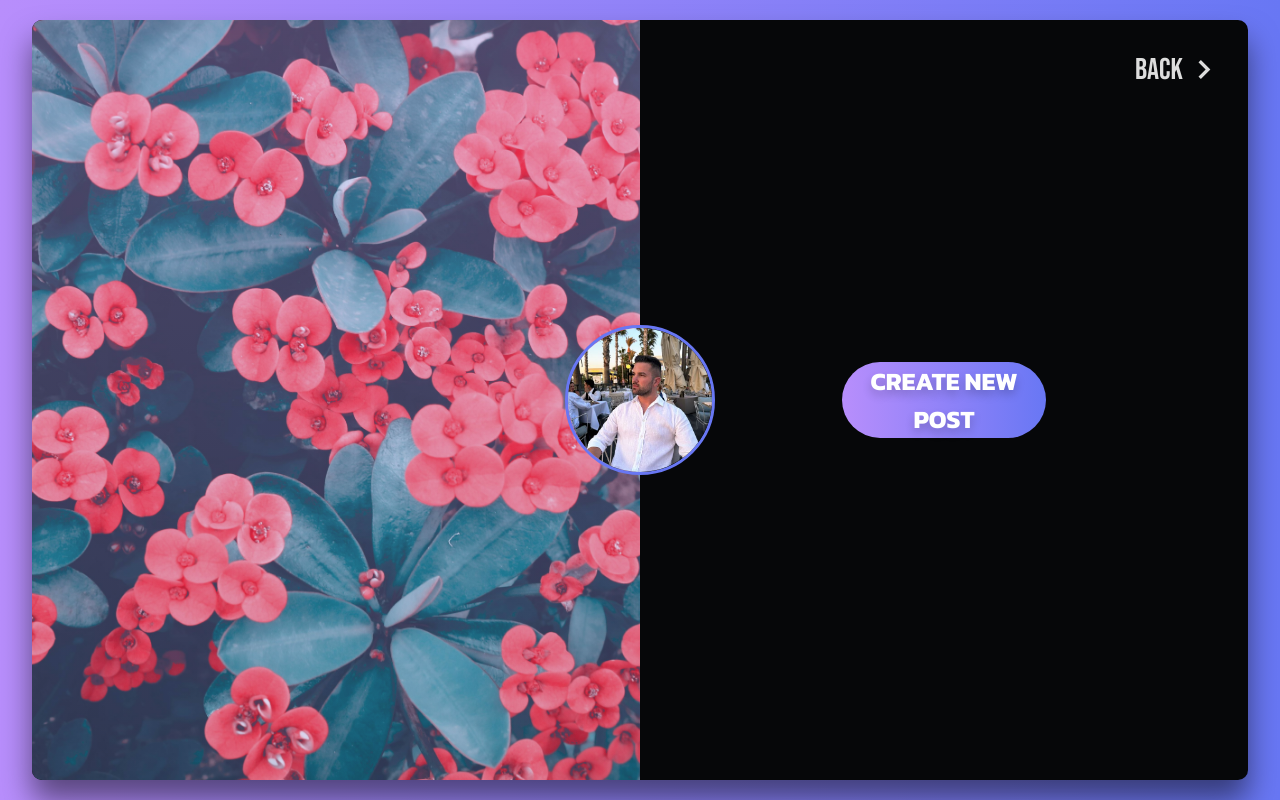
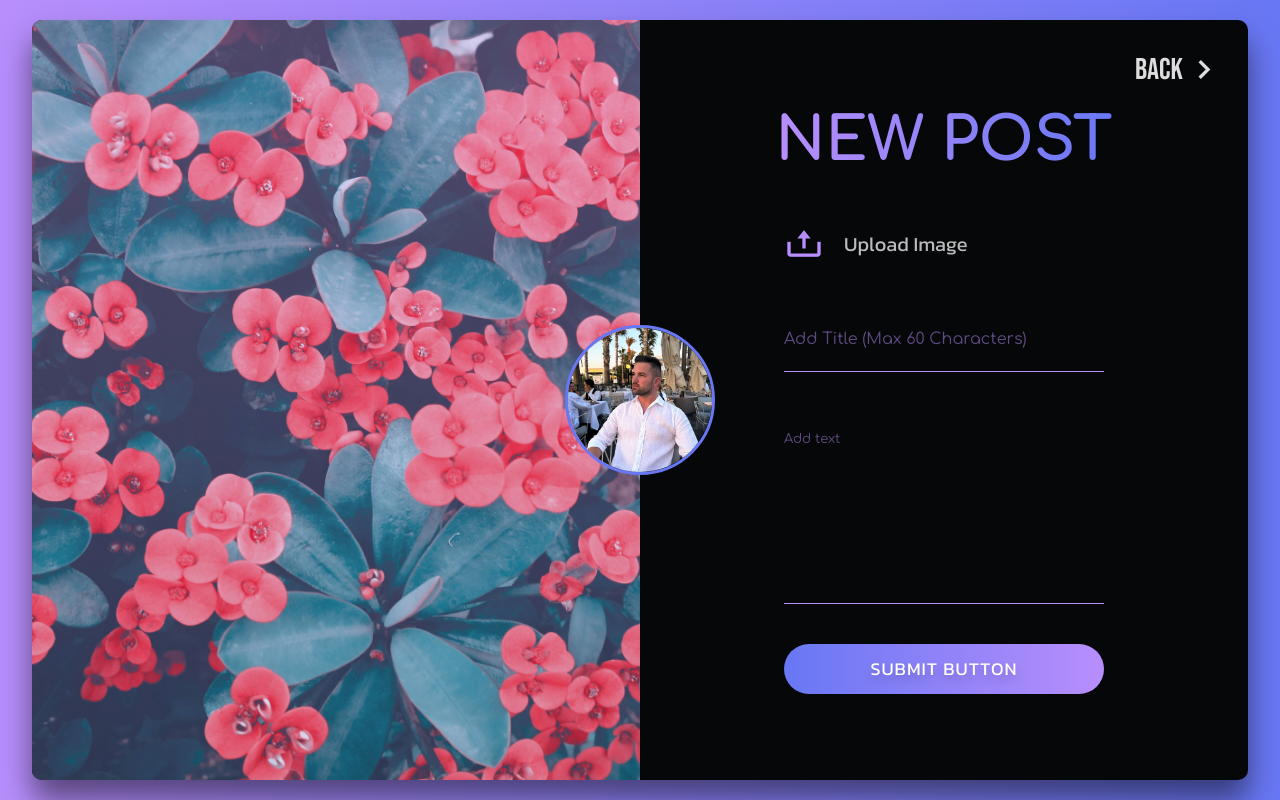
Before and after one commit to BuliDev/dailyscoop, a React (Vite) app: page / in a window 1280 px wide. Built offline with nearby package versions, Linux system fonts and the light colour scheme.

Commit message:
Create & Customize Form

```diff
--- a/src/Components/Blogs.css
+++ b/src/Components/Blogs.css
@@ -52,6 +52,96 @@
     transform: translateY(.2rem);
 }
 
+.blogs-right-form {
+    display: flex;
+    flex-direction: column;
+    align-items: center;
+    row-gap: 5rem;
+}
+
+.blogs-right-form h1 {
+    font-family: 'Comfortaa', sans-serif;
+    font-size: clamp(2rem, 5cqi, 6rem);
+    text-transform: uppercase;
+    background: linear-gradient(to right, #b88efc, #6877f4);
+    -webkit-background-clip: text;
+    -webkit-text-fill-color: transparent;
+}
+
+.blogs-right-form form {
+    display: flex;
+    flex-direction: column;
+    row-gap: 4rem;
+}
+
+.file-upload {
+    display: flex;
+    align-items: center;
+    column-gap: 2rem;
+    font-size: 2rem;
+    color: #bbb;
+    cursor: pointer;
+}
+
+.file-upload i {
+    font-size: 4rem;
+    color: #b88efc;
+}
+
+.blogs-right-form input[type="file"] {
+    display: none;
+}
+
+.title-input {
+    font-size: 1.8rem;
+}
+
+.title-input, .text-input {
+    width: clamp(15rem, 25cqi, 45rem);
+    background: transparent;
+    border: none;
+    border-bottom: .1rem solid #b88efc;
+    padding: 2rem 0;
+    color: #ddd;
+}
+
+.text-input {
+    aspect-ratio: 5 / 3;
+    resize: none;
+}
+
+.title-input::placeholder, .text-input::placeholder {
+    font-family: 'Comfortaa', sans-serif;
+    font-size: 1.3rem;
+    color: #b88efc;
+    opacity: .5;
+}
+
+.title-input::placeholder {
+    font-size: 1.6rem;
+}
+
+.title-input:focus::placeholder, .text-input:focus::placeholder {
+    color: transparent;
+}
+
+.submit-btn {
+    height: 5rem;
+    background: linear-gradient(to left, #b88efc, #6877f4);
+    border: none;
+    border-radius: 5rem;
+    font-size: 1.8rem;
+    color: #fff;
+    text-transform: uppercase;
+    letter-spacing: .1rem;
+    text-shadow: 0 .5rem 1rem rgba(0, 0, 0, .2);
+    cursor: pointer;
+}
+
+.submit-btn:active {
+    transform: translateY(.2rem);
+}
+
 .blogs-close-btn {
     position: absolute;
     top: 3rem;
--- a/src/Components/Blogs.jsx
+++ b/src/Components/Blogs.jsx
@@ -9,7 +9,27 @@ const Blogs = () => {
         <img src={userImg} alt="User Image" />
       </div>
       <div className="blogs-right">
-        <button className="post-btn">Create New Post</button>
+        {/* <button className="post-btn">Create New Post</button> */}
+        <div className="blogs-right-form">
+          <h1>New Post</h1>
+          <form>
+            <div className="img-upload">
+              <label htmlFor="file-upload" className="file-upload">
+                <i className="bx bx-upload"></i> Upload Image
+              </label>
+              <input type="file" id="file-upload" />
+            </div>
+            <input
+              type="text"
+              placeholder="Add Title (Max 60 Characters)"
+              className="title-input"
+            />
+            <textarea className="text-input" placeholder="Add text"></textarea>
+            <button type="submit" className="submit-btn">
+              Submit Button
+            </button>
+          </form>
+        </div>
         <button className="blogs-close-btn">
           Back <i className="bx bx-chevron-right"></i>
         </button>
```
